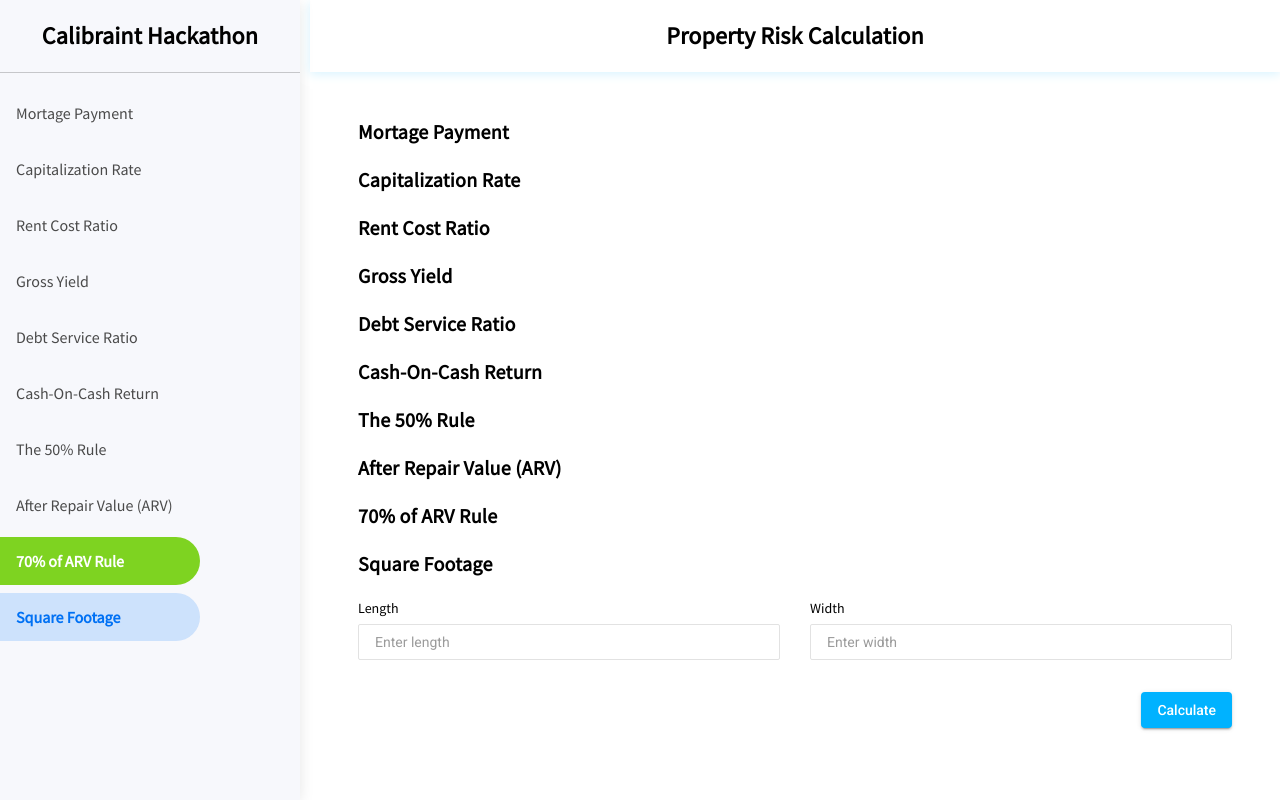
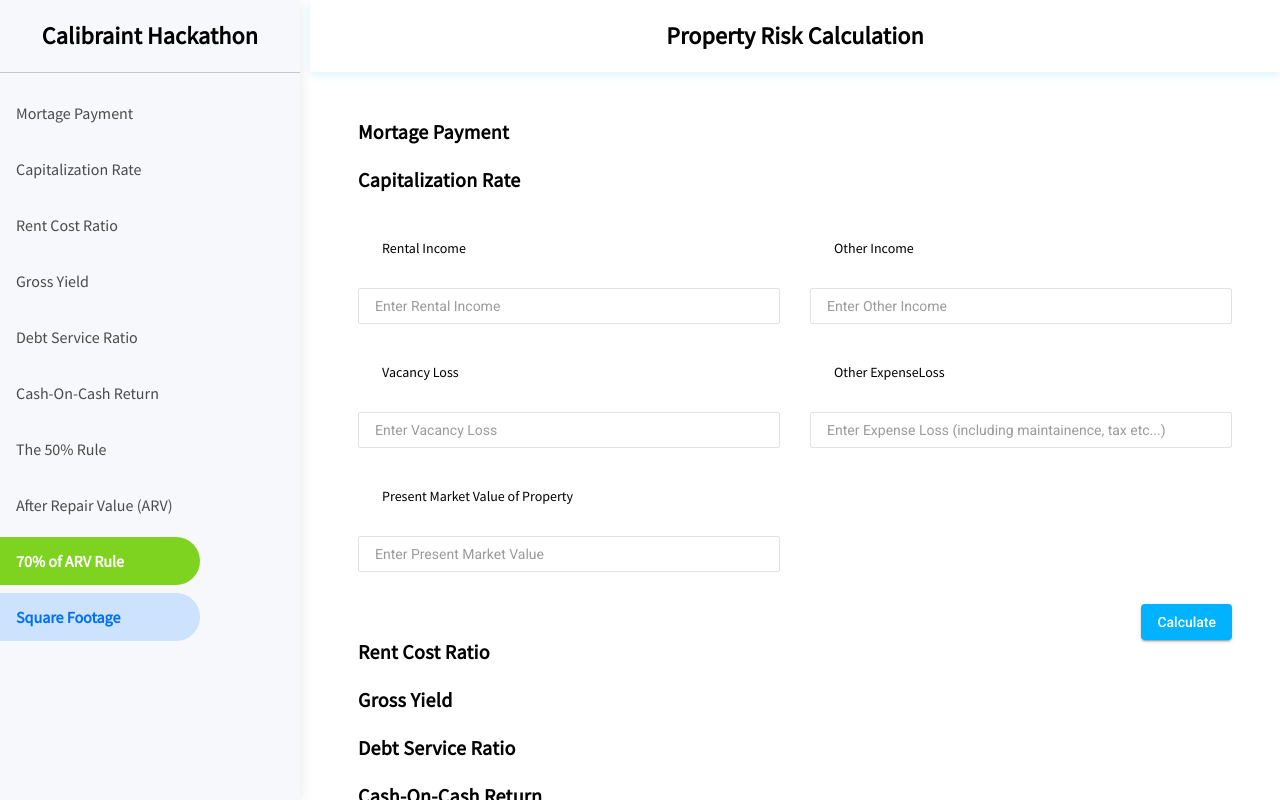
Before and after one commit to pbravichandhar/Learning, an Angular app: page / in a window 1280 px wide. Built offline with nearby package versions, Linux system fonts and the light colour scheme.

Commit message:
CAsh on cash, ARV, cap

```diff
--- a/src/app/property-risk-score/property-risk-score.component.html
+++ b/src/app/property-risk-score/property-risk-score.component.html
@@ -55,6 +55,50 @@
         <h3 class="heading mb-4">Capitalization Rate</h3>
         <div class="row">
           <!-- step 2 calculation summary here -->
+          <div class="col-md-6">
+            <label class="form-label p-4">Rental Income</label>
+            <mat-form-field class="full-width" floatLabel="never">
+              <input matInput name="rent" placeholder="Enter Rental Income" pattern="^[0-9.]*$" [(ngModel)]="rental_income" #rent="ngModel">
+              <mat-error *ngIf="rent.hasError('pattern')">RentalIncome should only contain numeric values!</mat-error>
+            </mat-form-field>
+        </div>
+        <div class="col-md-6">
+            <label class="form-label p-4">Other Income</label>
+            <mat-form-field class="full-width" floatLabel="never">
+              <input matInput name="income" placeholder="Enter Other Income" pattern="^[0-9.]*$" [(ngModel)]="other_income" #income="ngModel">
+              <mat-error *ngIf="income.hasError('pattern')">OtherIncome should only contain numeric values!</mat-error>
+            </mat-form-field>
+        </div>
+        <div class="col-md-6">
+            <label class="form-label p-4">Vacancy Loss</label>
+            <mat-form-field class="full-width" floatLabel="never">
+              <input matInput name="vacancy" placeholder="Enter Vacancy Loss" pattern="^[0-9.]*$" [(ngModel)]="vacancy_loss" #vacancy="ngModel">
+              <mat-error *ngIf="vacancy.hasError('pattern')">VacancyLoss should only contain numeric values!</mat-error>
+            </mat-form-field>
+        </div>
+        <div class="col-md-6">
+            <label class="form-label p-4">Other ExpenseLoss</label>
+            <mat-form-field class="full-width" floatLabel="never">
+              <input matInput name="expense" placeholder="Enter Expense Loss (including maintainence, tax etc...)" pattern="^[0-9.]*$" [(ngModel)]="other_expense_loss" #expense="ngModel">
+              <mat-error *ngIf="expense.hasError('pattern')">ExpenseLoss should only contain numeric values!</mat-error>
+            </mat-form-field>
+        </div>
+        <div class="col-md-6">
+            <label class="form-label p-4">Present Market Value of Property</label>
+            <mat-form-field class="full-width" floatLabel="never">
+              <input matInput name="marketrate" placeholder="Enter Present Market Value" pattern="^[0-9.]*$" [(ngModel)]="present_market_value" #marketrate="ngModel">
+              <mat-error *ngIf="marketrate.hasError('pattern')">Market value should only contain numeric values!</mat-error>
+            </mat-form-field>
+        </div>
+        <div *ngIf="cap_rate" class="col-md-6">
+            <label class="form-label p-2">Capitalization Rate is:</label>
+            {{ cap_rate }}%
+        </div>
+        </div>
+        <div class="text-right">
+          <button mat-raised-button color="primary" type="submit" class="mt-3" (click)="calculateCapRate()">
+            Calculate
+          </button>
         </div>
       </div>
 
@@ -87,6 +131,43 @@
         <h3 class="heading mb-4">Cash-On-Cash Return</h3>
         <div class="row">
           <!-- step 6 calculation summary here -->
+          <div class="col-md-6">
+            <label class="form-label p-4">Annual Rent</label>
+            <mat-form-field class="full-width" floatLabel="never">
+              <input matInput name="rent" placeholder="Enter Annual Rent" pattern="^[0-9.]*$" [(ngModel)]="annual_rent" #rent="ngModel">
+              <mat-error *ngIf="rent.hasError('pattern')">Annual Rent should only contain numeric values!</mat-error>
+            </mat-form-field>
+        </div>
+        <div class="col-md-6">
+            <label class="form-label p-4">Mortgage Payment</label>
+            <mat-form-field class="full-width" floatLabel="never">
+              <input matInput name="payment" placeholder="Enter Mortgage Payment" pattern="^[0-9.]*$" [(ngModel)]="mortgage_payment" #payment="ngModel">
+              <mat-error *ngIf="payment.hasError('pattern')">Mortgage Payment should only contain numeric values!</mat-error>
+            </mat-form-field>
+        </div>
+        <div class="col-md-6">
+            <label class="form-label p-4">Down Payment</label>
+            <mat-form-field class="full-width" floatLabel="never">
+              <input matInput name="downpayment" placeholder="Enter Down Payment" pattern="^[0-9.]*$" [(ngModel)]="down_payment" #downpayment="ngModel">
+              <mat-error *ngIf="downpayment.hasError('pattern')">Down Payment should only contain numeric values!</mat-error>
+            </mat-form-field>
+        </div>
+        <div class="col-md-6">
+            <label class="form-label p-4">Fees Paid</label>
+            <mat-form-field class="full-width" floatLabel="never">
+              <input matInput name="feespaid" placeholder="Enter Fees Paid" pattern="^[0-9.]*$" [(ngModel)]="fees_paid" #feespaid="ngModel">
+              <mat-error *ngIf="feespaid.hasError('pattern')">Fees Paid should only contain numeric values!</mat-error>
+            </mat-form-field>
+        </div>
+        <div *ngIf="cash_on_cash" class="col-md-6">
+            <label class="form-label p-2">Cash-On-Cash is:</label>
+            {{ cash_on_cash | number}}%
+        </div>
+        </div>
+        <div class="text-right">
+          <button mat-raised-button color="primary" type="submit" class="mt-3" (click)="calculateCashOnCashRate()">
+            Calculate
+          </button>
         </div>
       </div>
 
@@ -111,6 +192,36 @@
         <h3 class="heading mb-4">70% of ARV Rule</h3>
         <div class="row">
           <!-- step 9 calculation summary here -->
+          <div class="col-md-6">
+            <label class="form-label p-4">Purchased Price</label>
+            <mat-form-field class="full-width" floatLabel="never">
+              <input matInput name="purchase" placeholder="Enter Purchased price" pattern="^[0-9.]*$" [(ngModel)]="purchase_price" #purchase="ngModel">
+              <mat-error *ngIf="purchase.hasError('pattern')">Purchased Price should only contain numeric values!</mat-error>
+            </mat-form-field>
+        </div>
+        <div class="col-md-6">
+            <label class="form-label p-4">Renovation Price</label>
+            <mat-form-field class="full-width" floatLabel="never">
+              <input matInput name="renovation" placeholder="Enter Renovation price" pattern="^[0-9.]*$" [(ngModel)]="renovation_price" #renovation="ngModel">
+              <mat-error *ngIf="renovation.hasError('pattern')">Renovation Price should only contain numeric values!</mat-error>
+            </mat-form-field>
+        </div>
+        <div class="col-md-6">
+            <label class="form-label p-4">Repair Costs</label>
+            <mat-form-field class="full-width" floatLabel="never">
+              <input matInput name="repair" placeholder="Enter Repair costs" pattern="^[0-9.]*$" [(ngModel)]="repair_costs" #repair="ngModel">
+              <mat-error *ngIf="repair.hasError('pattern')">Repair Costs should only contain numeric values!</mat-error>
+            </mat-form-field>
+        </div>
+        <div *ngIf="arv_percent_value" class="col-md-6">
+            <label class="form-label p-2">70% of ARV rule rate is:</label>
+            ${{ arv_percent_value | number}}
+        </div>
+        </div>
+        <div class="text-right">
+          <button mat-raised-button color="primary" type="submit" class="mt-3" (click)="calculateARVRate()">
+            Calculate
+          </button>
         </div>
       </div>
 
--- a/src/app/property-risk-score/property-risk-score.component.ts
+++ b/src/app/property-risk-score/property-risk-score.component.ts
@@ -10,6 +10,26 @@ export class PropertyRiskScoreComponent implements OnInit {
   square_feet_width: number;
   square_footage: number;
 
+  rental_income: number;
+  other_income: number;
+  vacancy_loss: number;
+  NOI: number;
+  cap_rate: number;
+  other_expense_loss: number;
+  present_market_value: number;
+
+  purchase_price: number;
+  renovation_price: number;
+  repair_costs: number;
+  arv_value: number;
+  arv_percent_value: number;
+
+  annual_rent: number;
+  mortgage_payment: number;
+  down_payment: number;
+  fees_paid: number;
+  cash_on_cash: number;
+
   constructor() { }
 
   ngOnInit(): void {
@@ -19,4 +39,18 @@ export class PropertyRiskScoreComponent implements OnInit {
     this.square_footage = this.square_feet_length * this.square_feet_width;
   }
 
+  calculateCapRate(): void {
+    this.NOI = (+this.rental_income + +this.other_income) - (+this.vacancy_loss + +this.other_expense_loss);
+    this.cap_rate = (this.NOI / this.present_market_value) * 100;
+  }
+
+  calculateARVRate(): void {
+    this.arv_value = +this.purchase_price + +this.renovation_price;
+    this.arv_percent_value = (this.arv_value * 0.70) - this.repair_costs;
+  }
+
+  calculateCashOnCashRate(): void {
+    this.cash_on_cash = (this.annual_rent - this.mortgage_payment) / (+this.down_payment + +this.fees_paid) * 100;
+  }
+
 }
```
